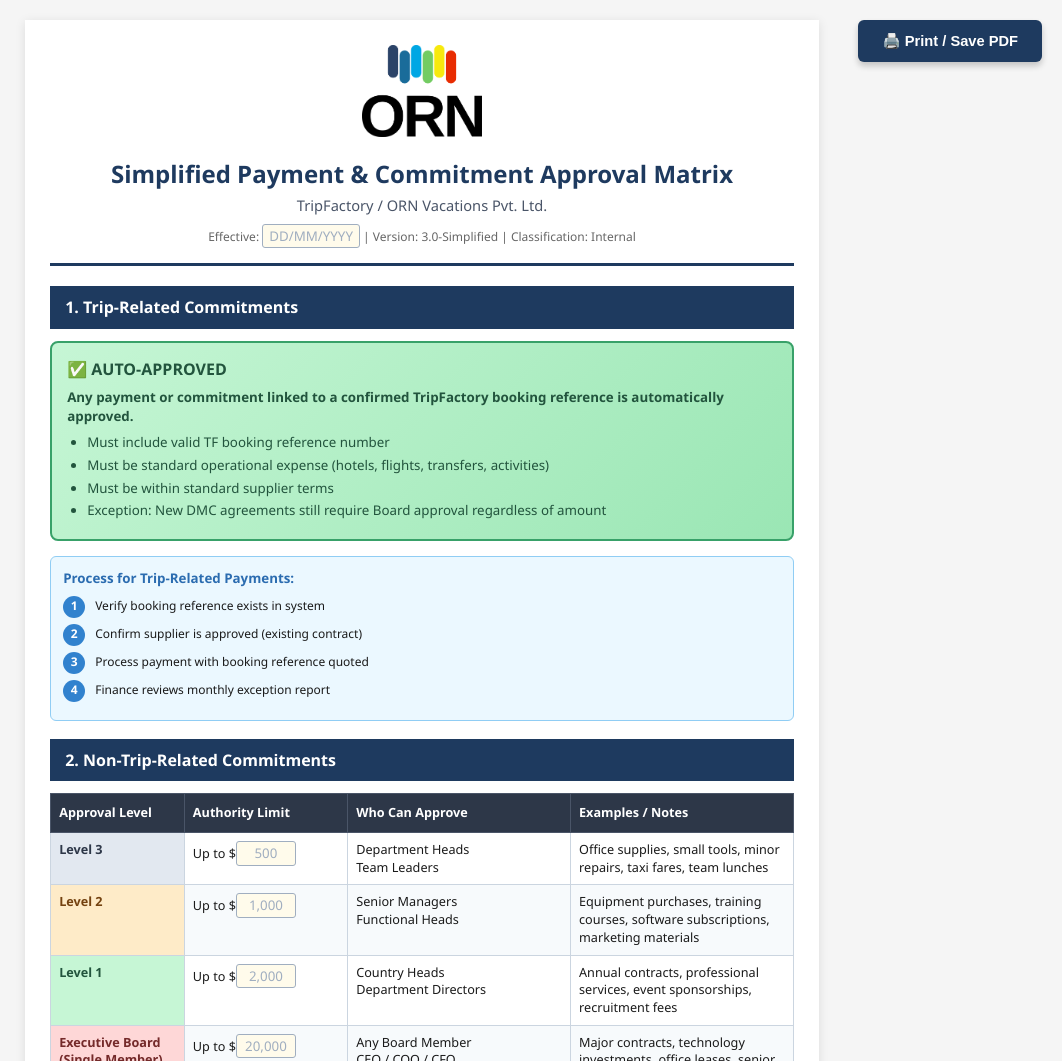
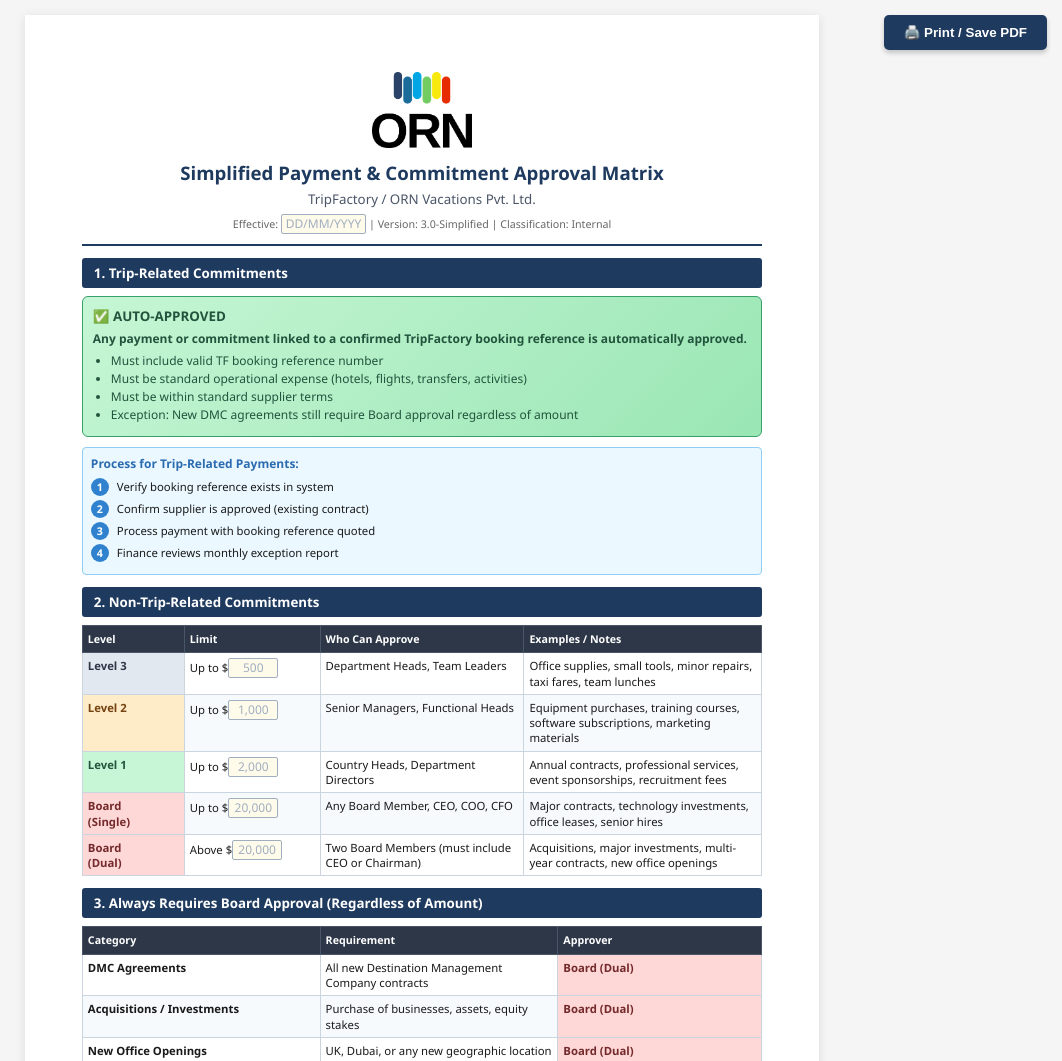
Before and after one commit to tripfactory-ajay/payment-matrix, a plain HTML site: page index.html in a window 1280 px wide. Shown: the top 1061 px of the page, without its empty margins (218-1280 px from the left). Drawn offline with Linux system fonts and the light colour scheme.

Commit message:
Update index.html

```diff
--- a/index.html
+++ b/index.html
@@ -6,69 +6,337 @@
     <title>TripFactory - Simplified Approval Matrix</title>
     <style>
         * { margin: 0; padding: 0; box-sizing: border-box; }
-        body { font-family: 'Segoe UI', Arial, sans-serif; font-size: 10pt; line-height: 1.4; color: #1a1a1a; background: #f5f5f5; padding: 20px; }
-        .page { max-width: 210mm; margin: 0 auto; background: white; padding: 25px; box-shadow: 0 2px 10px rgba(0,0,0,0.1); }
 
-        .header { text-align: center; border-bottom: 3px solid #1e3a5f; padding-bottom: 15px; margin-bottom: 20px; }
-        .logo { width: 120px; height: auto; margin-bottom: 15px; }
-        .header h1 { font-size: 18pt; color: #1e3a5f; margin-bottom: 5px; }
-        .header h2 { font-size: 11pt; color: #4a5568; font-weight: normal; margin-bottom: 8px; }
-        .header .meta { font-size: 9pt; color: #666; }
+        body {
+            font-family: 'Segoe UI', Arial, sans-serif;
+            font-size: 9.5pt;
+            line-height: 1.35;
+            color: #1a1a1a;
+            background: #f5f5f5;
+            padding: 15px;
+        }
 
-        .section { margin-bottom: 18px; }
-        .section-title { background: #1e3a5f; color: white; padding: 10px 15px; font-size: 12pt; font-weight: 600; margin-bottom: 12px; }
+        .page {
+            max-width: 210mm;
+            min-height: 297mm;
+            margin: 0 auto;
+            background: white;
+            padding: 15mm;
+            box-shadow: 0 2px 10px rgba(0,0,0,0.1);
+            position: relative;
+        }
 
-        .page-break { page-break-before: always; }
+        .header {
+            text-align: center;
+            border-bottom: 2px solid #1e3a5f;
+            padding-bottom: 10px;
+            margin-bottom: 12px;
+        }
 
-        .auto-approve { background: linear-gradient(135deg, #c6f6d5 0%, #9ae6b4 100%); border: 2px solid #38a169; border-radius: 8px; padding: 15px; margin-bottom: 15px; }
-        .auto-approve h3 { color: #22543d; font-size: 12pt; margin-bottom: 8px; display: flex; align-items: center; gap: 8px; }
-        .auto-approve ul { margin-left: 20px; color: #22543d; }
-        .auto-approve li { margin-bottom: 4px; }
+        .logo {
+            width: 100px;
+            height: auto;
+            margin-bottom: 8px;
+        }
 
-        table { width: 100%; border-collapse: collapse; margin: 12px 0; font-size: 9.5pt; }
-        thead { background: #2d3748; color: white; }
-        th { padding: 10px 8px; text-align: left; font-weight: 600; border: 1px solid #4a5568; }
-        td { padding: 8px; border: 1px solid #cbd5e0; vertical-align: top; }
-        tbody tr:nth-child(even) { background: #f7fafc; }
+        .header h1 {
+            font-size: 14pt;
+            color: #1e3a5f;
+            margin-bottom: 4px;
+        }
 
-        .level-exec { background: #fed7d7; color: #742a2a; font-weight: 700; }
-        .level-1 { background: #c6f6d5; color: #22543d; font-weight: 600; }
-        .level-2 { background: #feebc8; color: #744210; font-weight: 600; }
-        .level-3 { background: #e2e8f0; color: #2d3748; font-weight: 600; }
+        .header h2 {
+            font-size: 10pt;
+            color: #4a5568;
+            font-weight: normal;
+            margin-bottom: 6px;
+        }
 
-        .input-box { border: 1px solid #a0aec0; min-height: 20px; min-width: 60px; display: inline-block; background: #fffbeb; padding: 2px 6px; text-align: center; font-weight: 600; color: #c53030; font-size: 10pt; border-radius: 3px; }
-        .placeholder { color: #a0aec0; font-weight: 400; }
+        .header .meta {
+            font-size: 8pt;
+            color: #666;
+        }
 
-        .note-box { background: #fffaf0; border-left: 4px solid #ed8936; padding: 12px; margin: 12px 0; font-size: 9pt; }
-        .note-box strong { color: #744210; }
+        .section {
+            margin-bottom: 12px;
+            page-break-inside: avoid;
+        }
 
-        .warning-box { background: #fff5f5; border-left: 4px solid #c53030; padding: 12px; margin: 12px 0; font-size: 9pt; }
-        .warning-box strong { color: #742a2a; }
+        .section-title {
+            background: #1e3a5f;
+            color: white;
+            padding: 6px 12px;
+            font-size: 10pt;
+            font-weight: 600;
+            margin-bottom: 8px;
+            border-radius: 3px;
+        }
 
-        .process-box { background: #ebf8ff; border: 1px solid #90cdf4; border-radius: 6px; padding: 12px; margin: 10px 0; }
-        .process-box h4 { color: #2b6cb0; font-size: 10pt; margin-bottom: 8px; }
-        .process-step { display: flex; align-items: center; margin-bottom: 6px; font-size: 9pt; }
-        .process-step .num { width: 22px; height: 22px; background: #3182ce; color: white; border-radius: 50%; display: flex; align-items: center; justify-content: center; font-weight: 700; font-size: 9pt; margin-right: 10px; flex-shrink: 0; }
+        .auto-approve {
+            background: linear-gradient(135deg, #c6f6d5 0%, #9ae6b4 100%);
+            border: 1px solid #38a169;
+            border-radius: 6px;
+            padding: 10px;
+            margin-bottom: 10px;
+        }
 
-        .signature-section { margin-top: 25px; border-top: 2px solid #1e3a5f; padding-top: 15px; }
-        .signature-grid { display: grid; grid-template-columns: 1fr 1fr; gap: 20px; }
-        .signature-block { border: 1px solid #cbd5e0; padding: 12px; background: #f7fafc; }
-        .signature-line { border-bottom: 1px solid #1a202c; height: 35px; margin-bottom: 6px; }
-        .signature-label { font-size: 8pt; color: #4a5568; font-weight: 600; }
+        .auto-approve h3 {
+            color: #22543d;
+            font-size: 10pt;
+            margin-bottom: 6px;
+            display: flex;
+            align-items: center;
+            gap: 6px;
+        }
 
-        .footer { margin-top: 20px; text-align: center; font-size: 8pt; color: #718096; border-top: 1px solid #e2e8f0; padding-top: 12px; }
+        .auto-approve ul {
+            margin-left: 18px;
+            color: #22543d;
+            font-size: 9pt;
+        }
 
-        .print-btn { position: fixed; top: 20px; right: 20px; background: #1e3a5f; color: white; border: none; padding: 12px 24px; border-radius: 6px; cursor: pointer; font-weight: 600; font-size: 11pt; z-index: 1000; box-shadow: 0 4px 6px rgba(0,0,0,0.2); }
+        .auto-approve li {
+            margin-bottom: 2px;
+        }
+
+        table {
+            width: 100%;
+            border-collapse: collapse;
+            margin: 8px 0;
+            font-size: 8.5pt;
+            page-break-inside: avoid;
+        }
+
+        thead {
+            background: #2d3748;
+            color: white;
+        }
+
+        th {
+            padding: 6px 5px;
+            text-align: left;
+            font-weight: 600;
+            border: 1px solid #4a5568;
+            font-size: 8pt;
+        }
+
+        td {
+            padding: 5px;
+            border: 1px solid #cbd5e0;
+            vertical-align: top;
+            font-size: 8.5pt;
+        }
+
+        tbody tr:nth-child(even) {
+            background: #f7fafc;
+        }
+
+        .level-exec {
+            background: #fed7d7;
+            color: #742a2a;
+            font-weight: 700;
+        }
+
+        .level-1 {
+            background: #c6f6d5;
+            color: #22543d;
+            font-weight: 600;
+        }
+
+        .level-2 {
+            background: #feebc8;
+            color: #744210;
+            font-weight: 600;
+        }
+
+        .level-3 {
+            background: #e2e8f0;
+            color: #2d3748;
+            font-weight: 600;
+        }
+
+        .input-box {
+            border: 1px solid #a0aec0;
+            min-height: 18px;
+            min-width: 50px;
+            display: inline-block;
+            background: #fffbeb;
+            padding: 1px 4px;
+            text-align: center;
+            font-weight: 600;
+            color: #c53030;
+            font-size: 9pt;
+            border-radius: 2px;
+        }
+
+        .placeholder {
+            color: #a0aec0;
+            font-weight: 400;
+        }
+
+        .note-box {
+            background: #fffaf0;
+            border-left: 3px solid #ed8936;
+            padding: 8px;
+            margin: 8px 0;
+            font-size: 8pt;
+        }
+
+        .note-box strong {
+            color: #744210;
+        }
+
+        .warning-box {
+            background: #fff5f5;
+            border-left: 3px solid #c53030;
+            padding: 8px;
+            margin: 8px 0;
+            font-size: 8pt;
+            page-break-inside: avoid;
+        }
+
+        .warning-box strong {
+            color: #742a2a;
+        }
+
+        .process-box {
+            background: #ebf8ff;
+            border: 1px solid #90cdf4;
+            border-radius: 4px;
+            padding: 8px;
+            margin: 8px 0;
+            page-break-inside: avoid;
+        }
+
+        .process-box h4 {
+            color: #2b6cb0;
+            font-size: 9pt;
+            margin-bottom: 6px;
+        }
+
+        .process-step {
+            display: flex;
+            align-items: center;
+            margin-bottom: 4px;
+            font-size: 8.5pt;
+        }
+
+        .process-step .num {
+            width: 18px;
+            height: 18px;
+            background: #3182ce;
+            color: white;
+            border-radius: 50%;
+            display: flex;
+            align-items: center;
+            justify-content: center;
+            font-weight: 700;
+            font-size: 8pt;
+            margin-right: 8px;
+            flex-shrink: 0;
+        }
+
+        .signature-section {
+            margin-top: 15px;
+            border-top: 2px solid #1e3a5f;
+            padding-top: 10px;
+            page-break-inside: avoid;
+        }
+
+        .signature-grid {
+            display: grid;
+            grid-template-columns: 1fr 1fr;
+            gap: 15px;
+        }
+
+        .signature-block {
+            border: 1px solid #cbd5e0;
+            padding: 8px;
+            background: #f7fafc;
+        }
+
+        .signature-line {
+            border-bottom: 1px solid #1a202c;
+            height: 30px;
+            margin-bottom: 4px;
+        }
+
+        .signature-label {
+            font-size: 7pt;
+            color: #4a5568;
+            font-weight: 600;
+        }
+
+        .footer {
+            margin-top: 12px;
+            text-align: center;
+            font-size: 7pt;
+            color: #718096;
+            border-top: 1px solid #e2e8f0;
+            padding-top: 8px;
+            page-break-inside: avoid;
+        }
+
+        .print-btn {
+            position: fixed;
+            top: 15px;
+            right: 15px;
+            background: #1e3a5f;
+            color: white;
+            border: none;
+            padding: 10px 20px;
+            border-radius: 5px;
+            cursor: pointer;
+            font-weight: 600;
+            font-size: 10pt;
+            z-index: 1000;
+            box-shadow: 0 3px 5px rgba(0,0,0,0.2);
+        }
 
         @media print {
-            @page { size: A4 portrait; margin: 10mm; }
-            body { background: white; padding: 0; }
-            .page { box-shadow: none; }
-            .no-print { display: none !important; }
-            .level-exec, .level-1, .level-2, .level-3 { -webkit-print-color-adjust: exact; print-color-adjust: exact; }
-            .page-break { page-break-before: always; }
+            @page {
+                size: A4 portrait;
+                margin: 10mm;
+            }
+
+            body {
+                background: white;
+                padding: 0;
+                font-size: 9pt;
+            }
+
+            .page {
+                box-shadow: none;
+                padding: 0;
+                max-width: 100%;
+                margin: 0;
+            }
+
+            .no-print {
+                display: none !important;
+            }
+
+            .section {
+                page-break-inside: avoid;
+                margin-bottom: 10px;
+            }
+
+            table {
+                page-break-inside: avoid;
+            }
+
+            .level-exec, .level-1, .level-2, .level-3 {
+                -webkit-print-color-adjust: exact;
+                print-color-adjust: exact;
+            }
+
+            .signature-section {
+                page-break-inside: avoid;
+                margin-top: 20px;
+            }
         }
     </style>
+<base target="_blank">
 </head>
 <body>
     <button class="print-btn no-print" onclick="window.print()">🖨️ Print / Save PDF</button>
@@ -91,7 +359,7 @@
 
             <div class="auto-approve">
                 <h3>✅ AUTO-APPROVED</h3>
-                <p style="margin-bottom: 8px; color: #22543d;"><strong>Any payment or commitment linked to a confirmed TripFactory booking reference is automatically approved.</strong></p>
+                <p style="margin-bottom: 6px; color: #22543d; font-size: 9pt;"><strong>Any payment or commitment linked to a confirmed TripFactory booking reference is automatically approved.</strong></p>
                 <ul>
                     <li>Must include valid TF booking reference number</li>
                     <li>Must be standard operational expense (hotels, flights, transfers, activities)</li>
@@ -116,49 +384,46 @@
             <table>
                 <thead>
                     <tr>
-                        <th style="width: 18%;">Approval Level</th>
-                        <th style="width: 22%;">Authority Limit</th>
+                        <th style="width: 15%;">Level</th>
+                        <th style="width: 20%;">Limit</th>
                         <th style="width: 30%;">Who Can Approve</th>
-                        <th style="width: 30%;">Examples / Notes</th>
+                        <th style="width: 35%;">Examples / Notes</th>
                     </tr>
                 </thead>
                 <tbody>
                     <tr>
                         <td class="level-3"><strong>Level 3</strong></td>
                         <td>Up to $<span class="input-box" contenteditable="true"><span class="placeholder">500</span></span></td>
-                        <td contenteditable="true">Department Heads<br>Team Leaders</td>
+                        <td contenteditable="true">Department Heads, Team Leaders</td>
                         <td>Office supplies, small tools, minor repairs, taxi fares, team lunches</td>
                     </tr>
                     <tr>
                         <td class="level-2"><strong>Level 2</strong></td>
                         <td>Up to $<span class="input-box" contenteditable="true"><span class="placeholder">1,000</span></span></td>
-                        <td contenteditable="true">Senior Managers<br>Functional Heads</td>
+                        <td contenteditable="true">Senior Managers, Functional Heads</td>
                         <td>Equipment purchases, training courses, software subscriptions, marketing materials</td>
                     </tr>
                     <tr>
                         <td class="level-1"><strong>Level 1</strong></td>
                         <td>Up to $<span class="input-box" contenteditable="true"><span class="placeholder">2,000</span></span></td>
-                        <td contenteditable="true">Country Heads<br>Department Directors</td>
+                        <td contenteditable="true">Country Heads, Department Directors</td>
                         <td>Annual contracts, professional services, event sponsorships, recruitment fees</td>
                     </tr>
                     <tr>
-                        <td class="level-exec"><strong>Executive Board</strong><br>(Single Member)</td>
+                        <td class="level-exec"><strong>Board</strong><br>(Single)</td>
                         <td>Up to $<span class="input-box" contenteditable="true"><span class="placeholder">20,000</span></span></td>
-                        <td contenteditable="true">Any Board Member<br>CEO / COO / CFO</td>
+                        <td contenteditable="true">Any Board Member, CEO, COO, CFO</td>
                         <td>Major contracts, technology investments, office leases, senior hires</td>
                     </tr>
                     <tr>
-                        <td class="level-exec"><strong>Executive Board</strong><br>(Dual Approval)</td>
+                        <td class="level-exec"><strong>Board</strong><br>(Dual)</td>
                         <td>Above $<span class="input-box" contenteditable="true"><span class="placeholder">20,000</span></span></td>
-                        <td contenteditable="true">Two Board Members<br>Must include CEO or Chairman</td>
+                        <td contenteditable="true">Two Board Members (must include CEO or Chairman)</td>
                         <td>Acquisitions, major investments, multi-year contracts, new office openings</td>
                     </tr>
                 </tbody>
             </table>
         </div>
-
-        <!-- PAGE BREAK BEFORE SECTION 3 -->
-        <div class="page-break"></div>
 
         <!-- SECTION 3: ALWAYS BOARD -->
         <div class="section">
@@ -167,8 +432,8 @@
             <table>
                 <thead>
                     <tr>
-                        <th style="width: 40%;">Category</th>
-                        <th style="width: 30%;">Requirement</th>
+                        <th style="width: 35%;">Category</th>
+                        <th style="width: 35%;">Requirement</th>
                         <th style="width: 30%;">Approver</th>
                     </tr>
                 </thead>
@@ -216,7 +481,7 @@
             <div class="section-title">4. Emergency Override Procedure</div>
 
             <div class="process-box">
-                <p style="margin-bottom: 8px;"><strong>In genuine emergencies where delay would cause material harm to the business:</strong></p>
+                <p style="margin-bottom: 6px; font-size: 8.5pt;"><strong>In genuine emergencies where delay would cause material harm to the business:</strong></p>
                 <div class="process-step"><div class="num">1</div>Any Level 1 approver or above may authorize up to $<span class="input-box" contenteditable="true"><span class="placeholder">5,000</span></span> verbally</div>
                 <div class="process-step"><div class="num">2</div>Written justification must be submitted within 24 hours</div>
                 <div class="process-step"><div class="num">3</div>Board ratification required within 48 hours</div>
@@ -226,7 +491,7 @@
 
         <!-- SIGNATURES -->
         <div class="signature-section">
-            <p style="font-size: 9pt; margin-bottom: 12px;">This Simplified Approval Matrix is adopted by the Board of Directors of ORN Vacations Pvt. Ltd.:</p>
+            <p style="font-size: 8pt; margin-bottom: 10px;">This Simplified Approval Matrix is adopted by the Board of Directors of ORN Vacations Pvt. Ltd.:</p>
 
             <div class="signature-grid">
                 <div class="signature-block">
```
